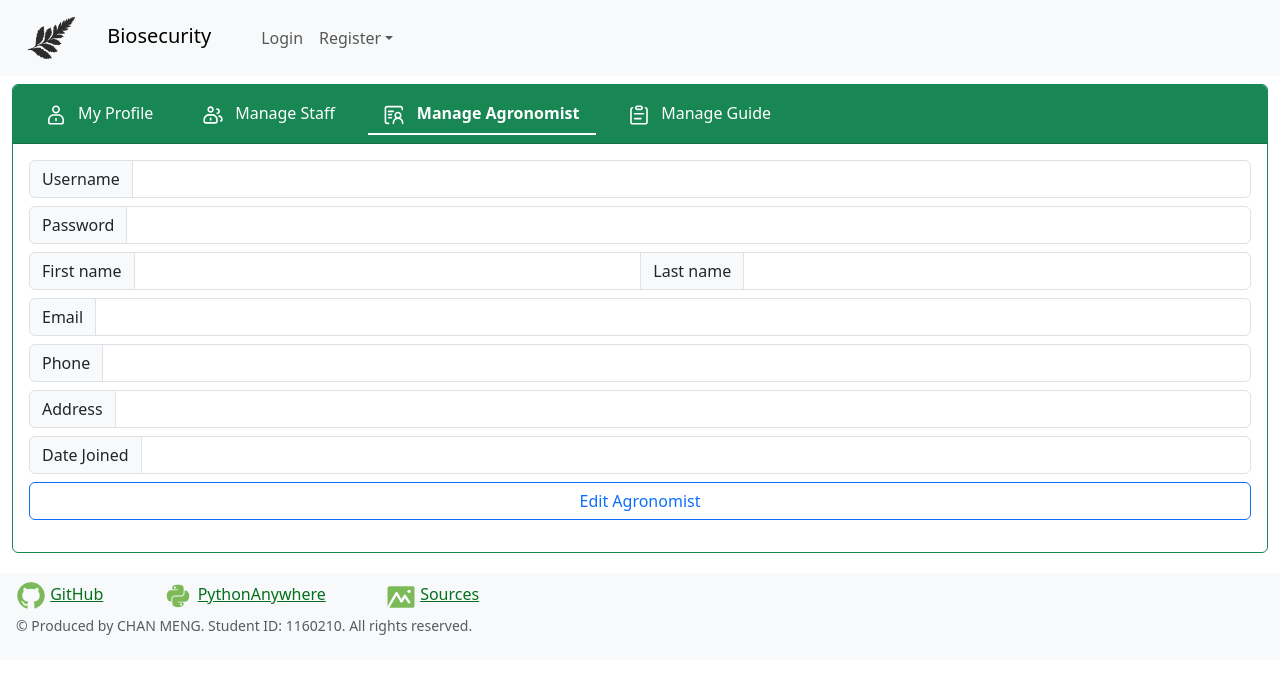
After one commit to ChanMeng666/biosecurity, a Flask app: template app/templates/admin/admin_manage_agronomist_edit.html in a window 1280 px wide. The commit adds this page. Shown: the top 674 px of the page. Run offline with Flask 3, Linux system fonts and the light colour scheme; the template is opened without the code that fills it, so the values that code supplies are empty.

```diff
--- /dev/null
+++ b/app/templates/admin/admin_manage_agronomist_edit.html
@@ -0,0 +1,72 @@
+{% extends "admin/admin_base.html" %}
+
+{% block title %}
+Manage Agronomist
+{% endblock title %}
+
+{% block active_agronomist %}active{% endblock active_agronomist %}
+{% block active_agronomist_show %}show active{% endblock active_agronomist_show %}
+
+{% block manage_agronomist %}
+<div class="row">
+    <div class="col">
+        <form>
+            <div class="input-group mb-2">
+                <span class="input-group-text">
+                    Username
+                </span>
+                <input type="text" name="username" id="username" aria-label="Username" class="form-control" value="{{ agronomist.username }}" required>
+            </div>
+              <div class="input-group mb-2">
+                <span class="input-group-text">
+                    Password
+                </span>
+                <input type="password" name="password" id="password" aria-label="Password" class="form-control" value="" required>
+              </div>
+              <div class="input-group mb-2">
+                <span class="input-group-text">
+                    First name
+                </span>
+                <input type="text" name="first_name" aria-label="First name" class="form-control" value="{{ agronomist.first_name }}" required>
+                <span class="input-group-text">
+                    Last name
+                </span>
+                <input type="text" name="last_name" aria-label="Last name" class="form-control" value="{{ agronomist.last_name }}" required>
+              </div>
+              <div class="input-group mb-2">
+                <span class="input-group-text">
+                    Email
+                </span>
+                <input type="email" aria-label="Email" class="form-control" name="email" value="{{ agronomist.email }}" required>
+              </div>
+                <div class="input-group mb-2">
+                    <span class="input-group-text">
+                        Phone
+                    </span>
+                    <input type="tel" aria-label="Phone" class="form-control" id="phone" name="phone" value="{{ agronomist.phone_number }}" required>
+                </div>
+                <div class="input-group mb-2">
+                    <span class="input-group-text">
+                        Address
+                    </span>
+                  <input type="text" aria-label="Address" class="form-control" id="address" name="address" value="{{ agronomist.address }}" required>
+                </div>
+                <div class="input-group mb-2">
+                    <span class="input-group-text">
+                        Date Joined
+                    </span>
+                  <input type="text" aria-label="date_joined" class="form-control" id="date_joined" name="date_joined" value="{{ agronomist.date_joined }}" required>
+                </div>
+                <div class="d-grid mb-3">
+                    <button type="button" form="edit_agronomist_form" id="edit_agronomist_confirm" class="btn btn-outline-primary">
+                        Edit Agronomist
+                    </button>
+                </div>
+        </form>
+    </div>
+</div>
+{% endblock manage_agronomist %}
+
+{% block scripts %}
+
+{% endblock scripts %}
--- a/app/templates/admin/admin_manage_staff.html
+++ b/app/templates/admin/admin_manage_staff.html
@@ -42,7 +42,7 @@ Manage Staff
                     <option value="department" {% if search_field == 'department' %}selected{% endif %}>Department</option>
                 </select>
                 <input type="text" class="form-control" placeholder="Fuzzy search support" id="input_staff" name="input_staff" value="{{ search_value }}">
-                <button id="search_staff" class="btn btn-outline-primary" type="submit">Search Staff</button>
+                <button id="search_staff" class="btn btn-outline-primary" type="submit">Search</button>
             </div>
         </form>
     </div>
```
Also changed, not shown: app/routes/admin_manage_agronomist.py (+75 -0 lines), app/templates/admin/admin_manage_agronomist.html (+91 -5 lines).
